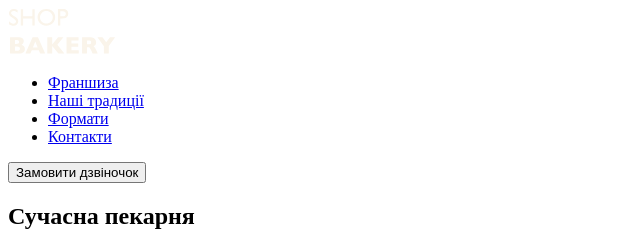
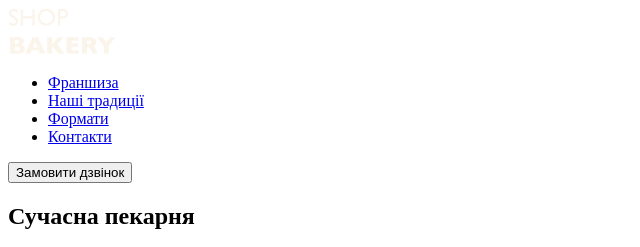
Before and after one commit to Anastasiis-oops/genius_lessons, a plain HTML site: page index.html in a window 1280 px wide. Shown: the top 247 px of the page, 0-640 px from the left. Drawn offline with Linux system fonts and the light colour scheme.

Commit message:
Text changing

```diff
--- a/index.html
+++ b/index.html
@@ -19,7 +19,7 @@
           <li><a href="#">Контакти</a></li>
         </ul>
       </nav>
-      <button type="button">Замовити дзвіночок</button>
+      <button type="button">Замовити дзвінок</button>
     </header>
     <main>
       <section>
```
